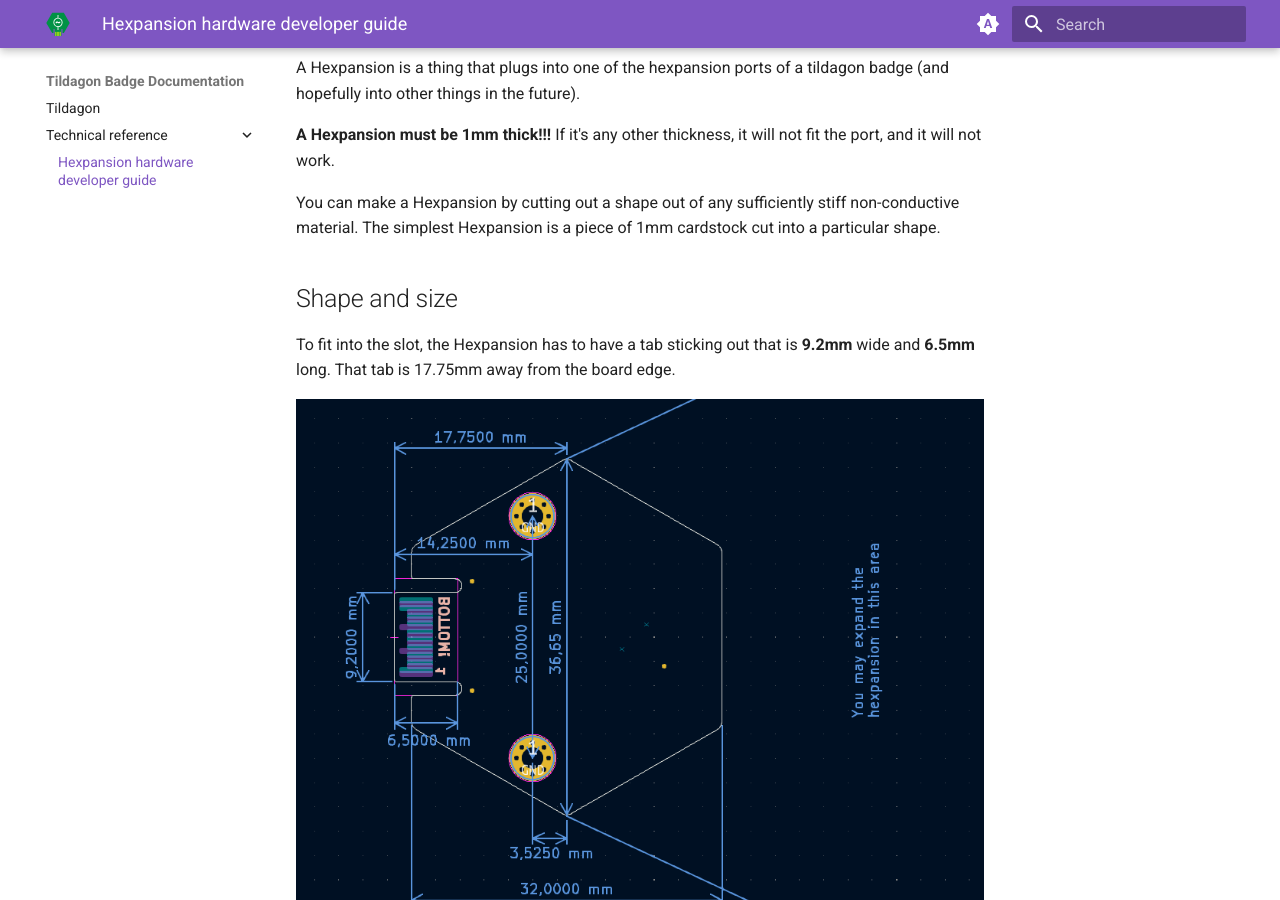
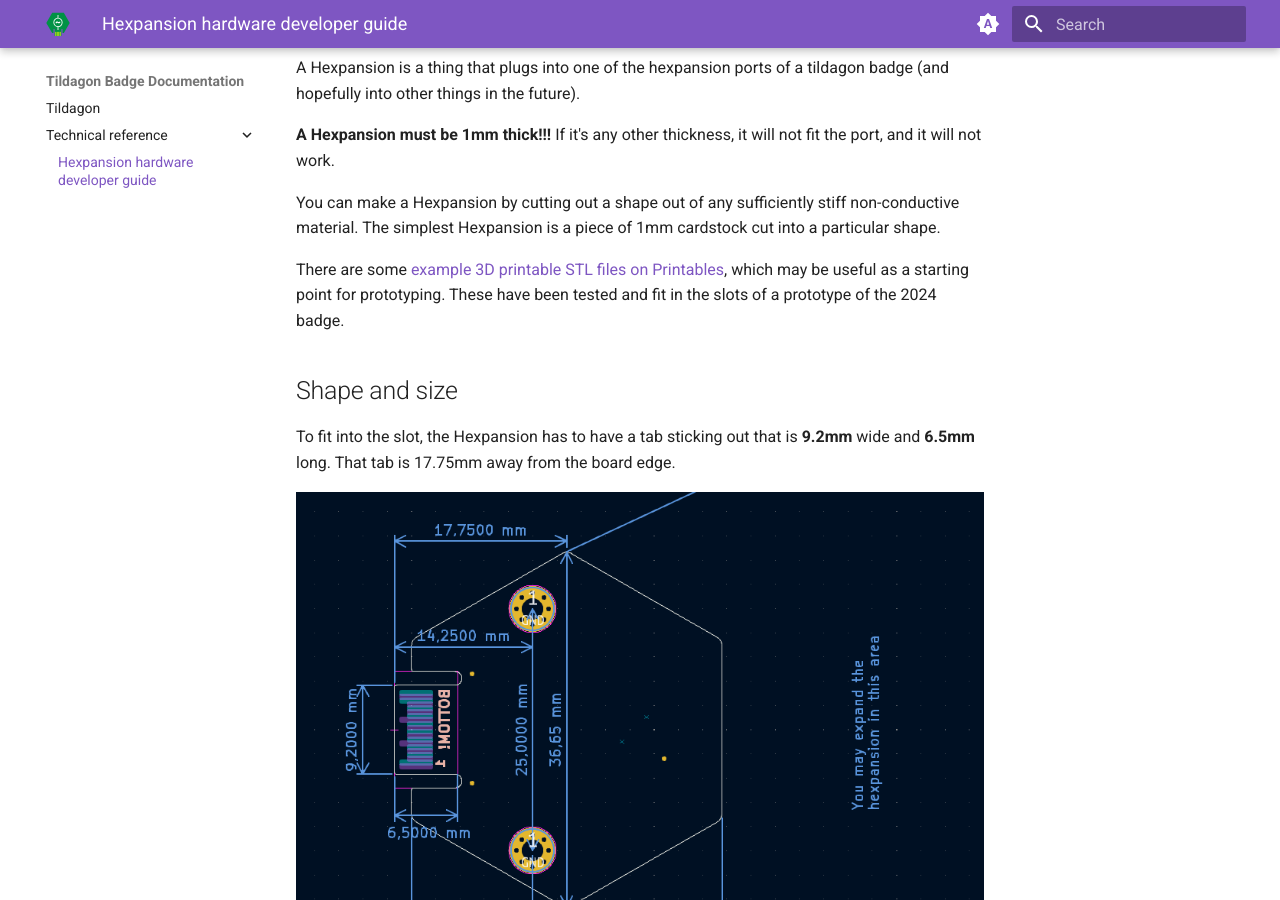
Before and after one commit to emfcamp/badge-2024-documentation, an MkDocs documentation site: the page built from docs/technical-reference/hexpansions.md, in a window 1280 px wide and 900 px high, scrolled down 617 px. Built offline with MkDocs 1.6.1 and Material for MkDocs 9.7.7, drawn with Linux system fonts in a browser that asks for light colours.

Commit message:
Add link to example 3D hexpansion models.
Signed-off-by: Andy Piper <andypiper@users.noreply.github.com>

```diff
--- a/docs/technical-reference/hexpansions.md
+++ b/docs/technical-reference/hexpansions.md
@@ -20,6 +20,8 @@
 **A Hexpansion must be 1mm thick!!!** If it's any other thickness, it will not fit the port, and it will not work.
 
 You can make a Hexpansion by cutting out a shape out of any sufficiently stiff non-conductive material. The simplest Hexpansion is a piece of 1mm cardstock cut into a particular shape.
+
+There are some [example 3D printable STL files on Printables](https://www.printables.com/model/826094-emf-tildagon-hexpansion-template), which may be useful as a starting point for prototyping. These have been tested and fit in the slots of a prototype of the 2024 badge.
 
 ## Shape and size
 
```
